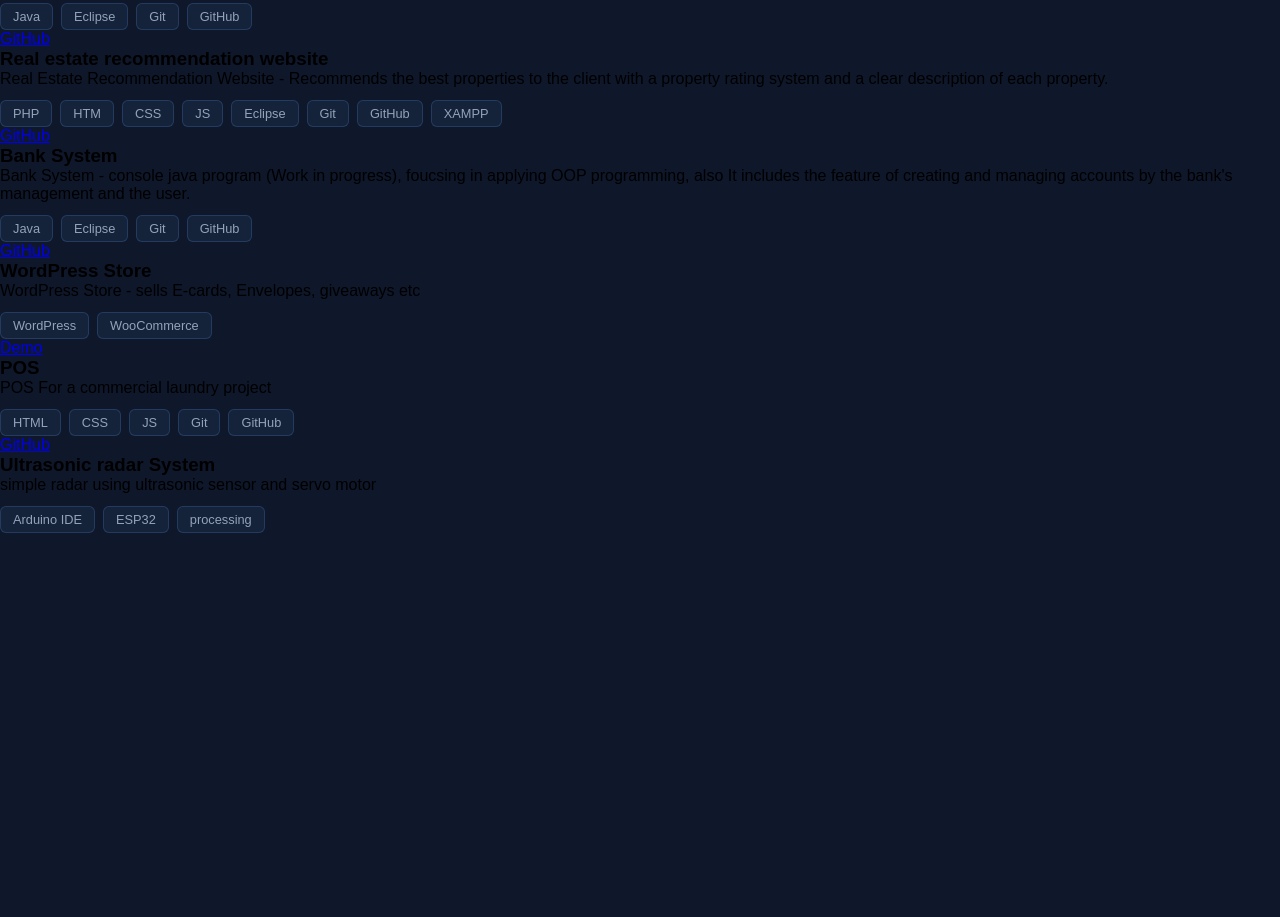
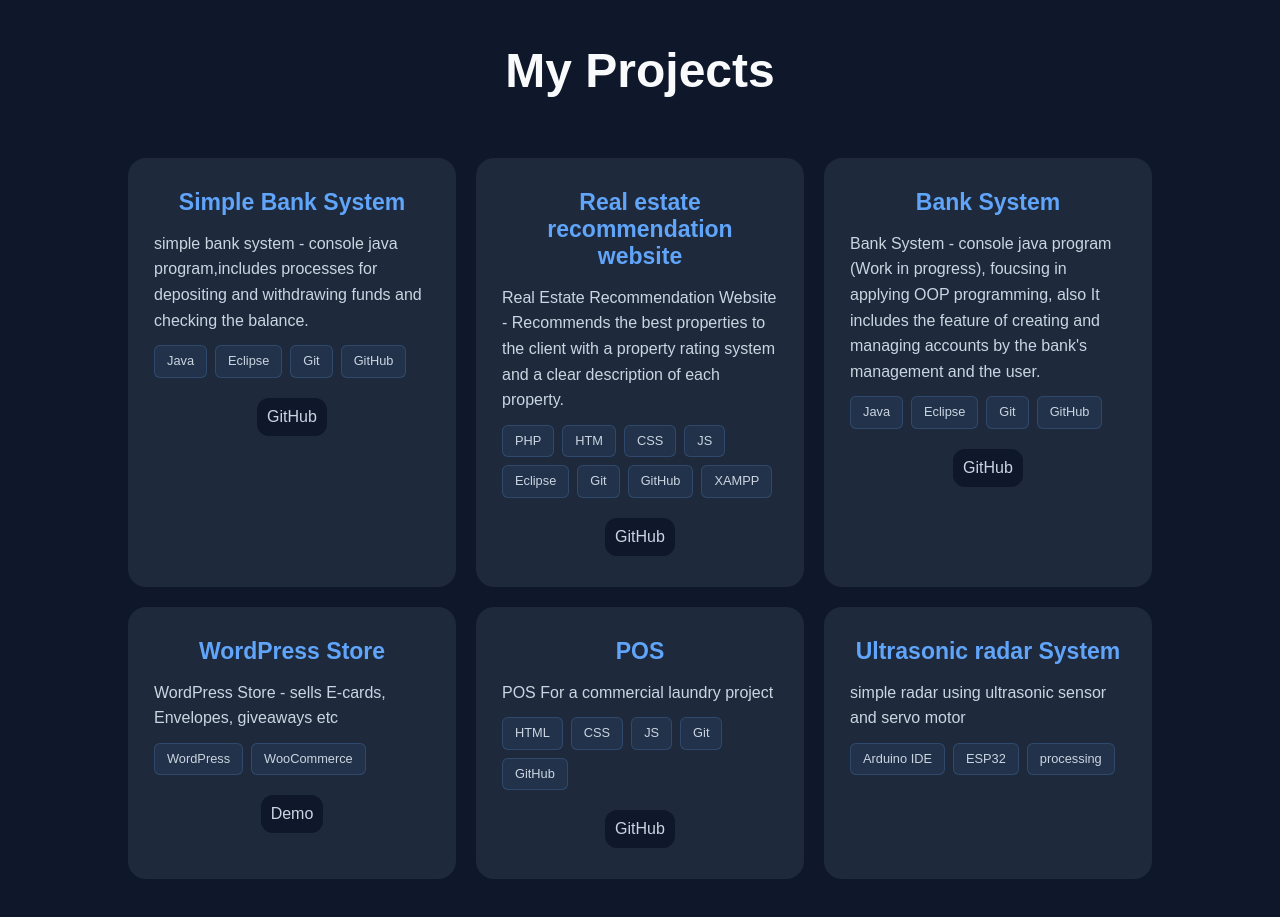
Before and after one commit to Abdullah1yaseen/myWebsite, a plain HTML site: page index.html in a window 1280 px wide. Shown: the part 2359-3276 px from the top of the page. Before the commit the page ends 2892 px from the top, so only its background shows below. Drawn offline with Linux system fonts and the light colour scheme.

Commit message:
edit project section, and style it

```diff
--- a/index.html
+++ b/index.html
@@ -211,7 +211,10 @@
                     <p>GitHub</p>
 
                 </div>
-                <a href="https://github.com/Abdullah1yaseen/simpleBankingSystem">GitHub</a>
+                <div class="project-button">
+                    <a href="https://github.com/Abdullah1yaseen/simpleBankingSystem">GitHub</a>
+
+                </div>
             </div>
 
             <div class="project-card">
@@ -229,7 +232,10 @@
                     <p>XAMPP</p>
 
                 </div>
-                <a href="https://github.com/Abdullah1yaseen/properties-recommendation-website">GitHub</a>
+                <div class="project-button">
+                    <a href="https://github.com/Abdullah1yaseen/properties-recommendation-website">GitHub</a>
+
+                </div>
             </div>
 
             <div class="project-card">
@@ -243,7 +249,10 @@
                     <p>Git</p>
                     <p>GitHub</p>
                 </div>
-                <a href="https://github.com/Abdullah1yaseen/CoreBank-Console">GitHub</a>
+                <div class="project-button">
+                    <a href="https://github.com/Abdullah1yaseen/CoreBank-Console">GitHub</a>
+
+                </div>
             </div>
             <div class="project-card">
                 <h3>
@@ -254,7 +263,10 @@
                     <p>WordPress</p>
                     <p>WooCommerce</p>
                 </div>
-                <a href="https://classicaltouch.shop/">Demo</a>
+                <div class="project-button">
+                    <a href="https://classicaltouch.shop/">Demo</a>
+
+                </div>
             </div>
             <div class="project-card">
                 <h3>
@@ -268,7 +280,10 @@
                     <p>Git</p>
                     <p>GitHub</p>
                 </div>
-                <a href="https://github.com/Abdullah1yaseen/POS-akoya">GitHub</a>
+                <div class="project-button">
+                    <a href="https://github.com/Abdullah1yaseen/POS-akoya">GitHub</a>
+
+                </div>
             </div>
             <div class="project-card">
                 <h3>
--- a/styles.css
+++ b/styles.css
@@ -295,6 +295,11 @@
     transition: 0.3s;
 }
 
+.skill-card:hover {
+    transform: translateY(-6px);
+    border: 1px solid #60a5fa;
+}
+
 .skill-card h3 {
     color: #60a5fa;
     text-align: center;
@@ -329,3 +334,69 @@
     border-color: #60a5fa;
     color: #60a5fa;
 }
+
+.projects {
+    padding: 120px 10%;
+}
+
+.project-title {
+    margin-bottom: 60px;
+    text-align: center;
+}
+
+.project-title h2 {
+    color: #f8fafc;
+    font-size: 48px;
+}
+
+.projects-container {
+    flex: 1;
+    min-width: 300px;
+    display: grid;
+    grid-template-columns: repeat(3, 1fr);
+    gap: 20px;
+}
+
+.project-card {
+    background: #1e293b;
+    padding: 30px 25px;
+    border-radius: 18px;
+    border: 1px solid transparent;
+    transition: 0.3s;
+}
+
+.project-card:hover {
+    transform: translateY(-6px);
+    border: 1px solid #60a5fa;
+}
+
+.project-card h3 {
+    color: #60a5fa;
+    text-align: center;
+    margin-bottom: 15px;
+    font-size: 23px;
+}
+
+.project-card p {
+    color: #cbd5e1;
+    line-height: 1.6;
+}
+
+.project-button {
+    display: flex;
+    justify-content: center;
+    margin-top: 20px;
+}
+
+.project-card a {
+    text-decoration: none;
+    padding: 10px;
+    border-radius: 12px;
+    background-color: #0f172a;
+    color: #cbd5e1;
+    transition: 0.3s;
+}
+
+.project-card a:hover {
+    transform: translateY(-4px);
+}
```
